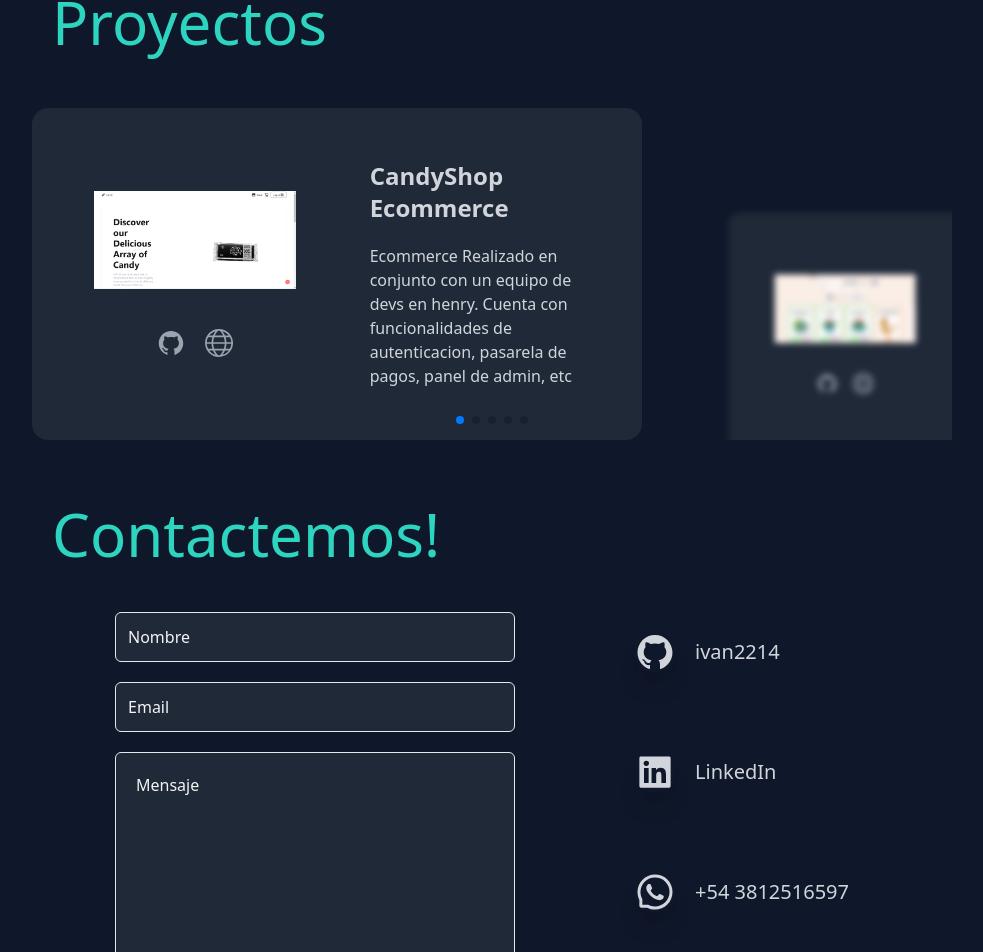
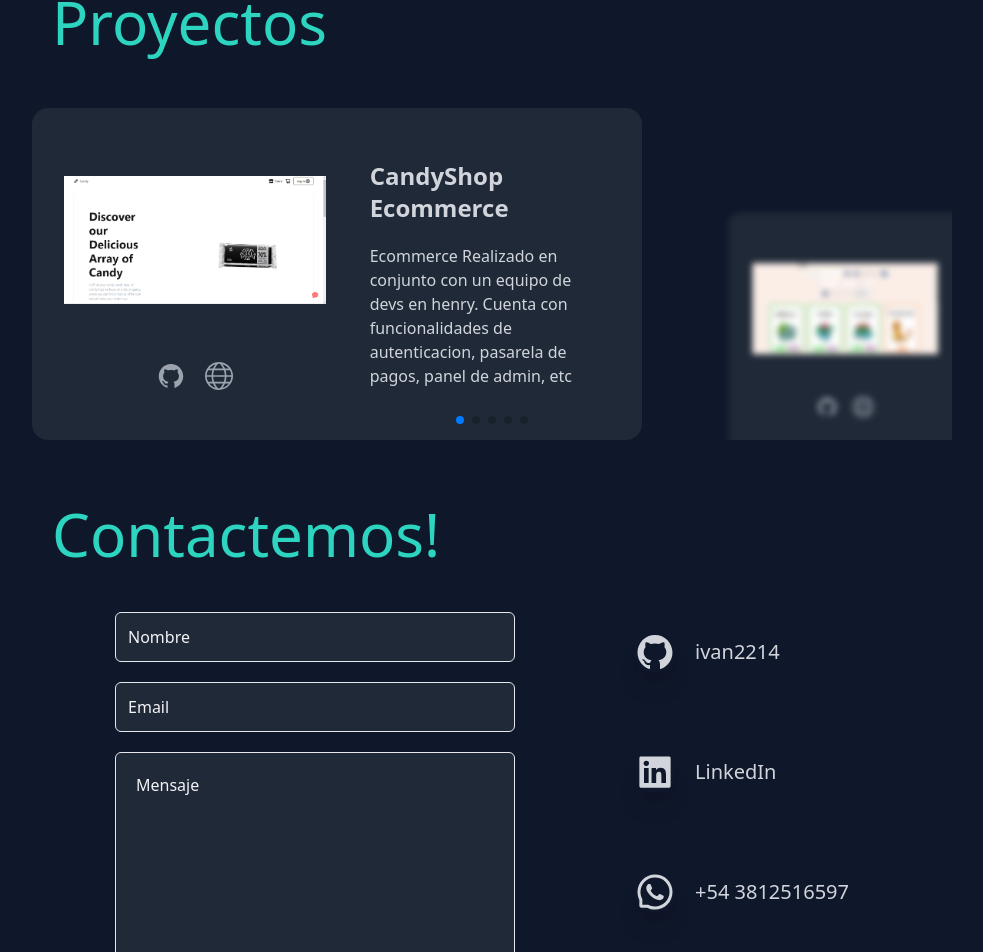
Before and after one commit to ivan2214/Portfolio, a React (Vite) app: page / in a window 1280 px wide. Shown: the part 1754-2706 px from the top of the page, without its empty margins (148-1131 px from the left). Built offline with nearby package versions, Linux system fonts and the light colour scheme.

Commit message:
adding projects

```diff
--- a/src/Layout/Projects.jsx
+++ b/src/Layout/Projects.jsx
@@ -45,7 +45,7 @@ const Projects = () => {
                   <img
                     src={content?.img}
                     alt='...'
-                    className='w-full  object-contain md:aspect-[16/18]  md:rounded-2xl lg:aspect-[16/6] lg:rounded-2xl 2xl:max-h-[500px]'
+                    className='w-full  object-contain md:aspect-[16/18]  md:rounded-2xl lg:aspect-[16/10] lg:rounded-2xl 2xl:max-h-[500px]'
                   />
                   <div className='flex flex-row items-center justify-center gap-5'>
                     <a
```
